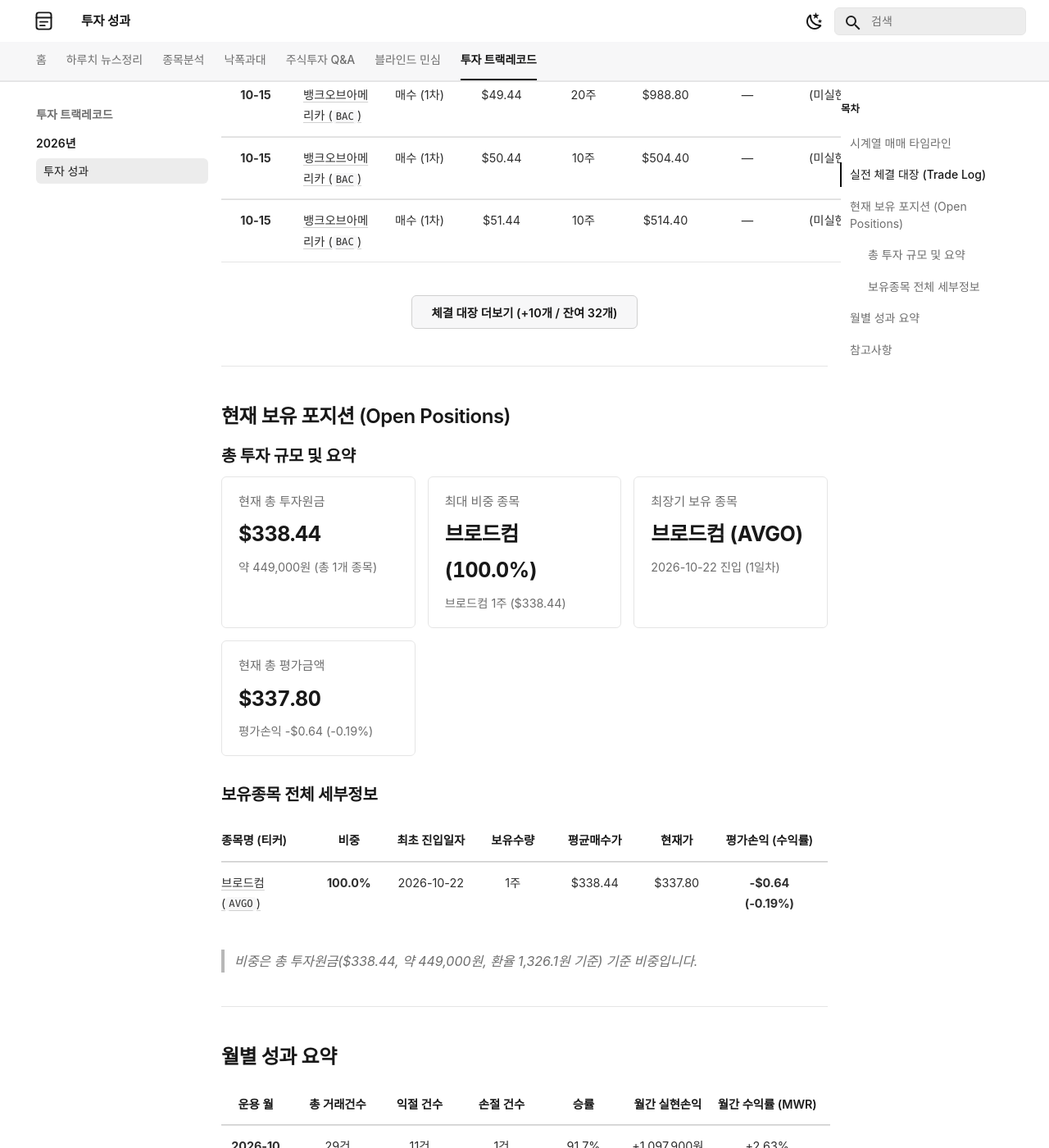
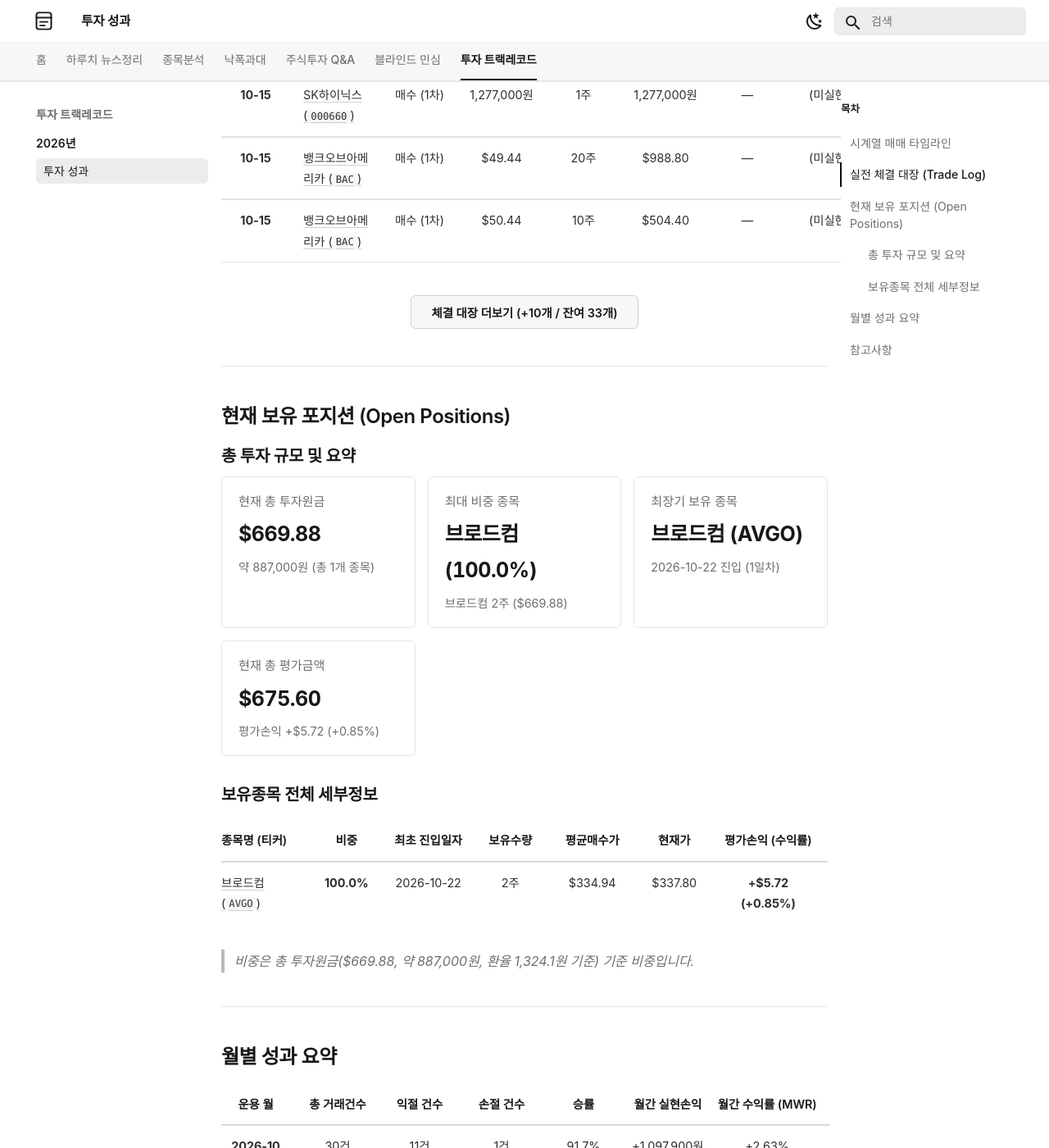
Before and after one commit to ju-sic/ju-sic.github.io, an MkDocs documentation site: the page built from docs/records/2026/trade-track-record.md, in a window 1280 px wide and 1400 px high, scrolled down 2296 px. Shown: the whole window at 82% size. Built offline with MkDocs 1.6.1 and Material for MkDocs 9.7.7, drawn with Linux system fonts in a browser that asks for light colours; some web fonts are replaced; a script that is not in the unit is left out; some of the changed text lies outside the part shown.

Commit message:
docs: 브로드컴 1차 선발대 2차 분할 매수 기록 반영 및 사이트 동기화

```diff
--- a/docs/records/2026/trade-track-record.md
+++ b/docs/records/2026/trade-track-record.md
@@ -1,11 +1,29 @@
 # 실전 매매일지 및 포트폴리오 트랙레코드
 
-- **업데이트** : 2026-10-22(목) 06:17
+- **업데이트** : 2026-10-22(목) 12:50
 
 
 ## 시계열 매매 타임라인
 
 <div class="kb-timeline">
+  <div class="kb-timeline-item">
+    <div class="kb-timeline-marker kb-timeline-marker--buy"></div>
+    <div class="kb-timeline-header">
+      <span class="kb-timeline-date">2026-10-22 (목)</span>
+      <span class="kb-badge kb-badge--buy">1차 매수 (선발대 분할)</span>
+    </div>
+    <div class="kb-timeline-body">
+      <table class="kb-timeline-table">
+        <tr>
+          <td><strong>종목명</strong>: 브로드컴 (AVGO)</td>
+          <td><strong>체결 단가</strong>: $331.44</td>
+          <td><strong>체결 수량</strong>: 1주</td>
+          <td><strong>투입 금액</strong>: $331.44</td>
+        </tr>
+      </table>
+      <p class="kb-timeline-desc">아직 1차 매수(선발대) 진행 중이다. 걸어둔 두 번째 분할매수가 체결되었다.</p>
+    </div>
+  </div>
   <div class="kb-timeline-item">
     <div class="kb-timeline-marker kb-timeline-marker--buy"></div>
     <div class="kb-timeline-header">
@@ -862,13 +881,13 @@
 <div class="kb-portfolio-metrics">
   <div class="kb-portfolio-metric-card">
     <span class="label">현재 총 투자원금</span>
-    <span class="value">$338.44</span>
-    <span class="sub">약 449,000원 (총 1개 종목)</span>
+    <span class="value">$669.88</span>
+    <span class="sub">약 887,000원 (총 1개 종목)</span>
   </div>
   <div class="kb-portfolio-metric-card">
     <span class="label">최대 비중 종목</span>
     <span class="value">브로드컴 (100.0%)</span>
-    <span class="sub">브로드컴 1주 ($338.44)</span>
+    <span class="sub">브로드컴 2주 ($669.88)</span>
   </div>
   <div class="kb-portfolio-metric-card">
     <span class="label">최장기 보유 종목</span>
@@ -877,8 +896,8 @@
   </div>
   <div class="kb-portfolio-metric-card">
     <span class="label">현재 총 평가금액</span>
-    <span class="value">$337.80</span>
-    <span class="sub">평가손익 -$0.64 (-0.19%)</span>
+    <span class="value">$675.60</span>
+    <span class="sub">평가손익 +$5.72 (+0.85%)</span>
   </div>
 </div>
 
@@ -886,9 +905,9 @@
 
 | 종목명 (티커) | 비중 | 최초 진입일자 | 보유수량 | 평균매수가 | 현재가 | 평가손익 (수익률) |
 | :--- | :---: | :---: | :---: | :---: | :---: | :---: |
-| [브로드컴 (`AVGO`)](../../stocks/2026/08/broadcom.md) | **100.0%** | 2026-10-22 | 1주 | $338.44 | $337.80 | **-$0.64 (-0.19%)** |
+| [브로드컴 (`AVGO`)](../../stocks/2026/08/broadcom.md) | **100.0%** | 2026-10-22 | 2주 | $334.94 | $337.80 | **+$5.72 (+0.85%)** |
 
-> *비중은 총 투자원금($338.44, 약 449,000원, 환율 1,326.1원 기준) 기준 비중입니다.*
+> *비중은 총 투자원금($669.88, 약 887,000원, 환율 1,324.1원 기준) 기준 비중입니다.*
 
 
 ---
```
Also changed, not shown: other parts of docs/records/2026/trade-track-record.md (+3 -2 lines).
